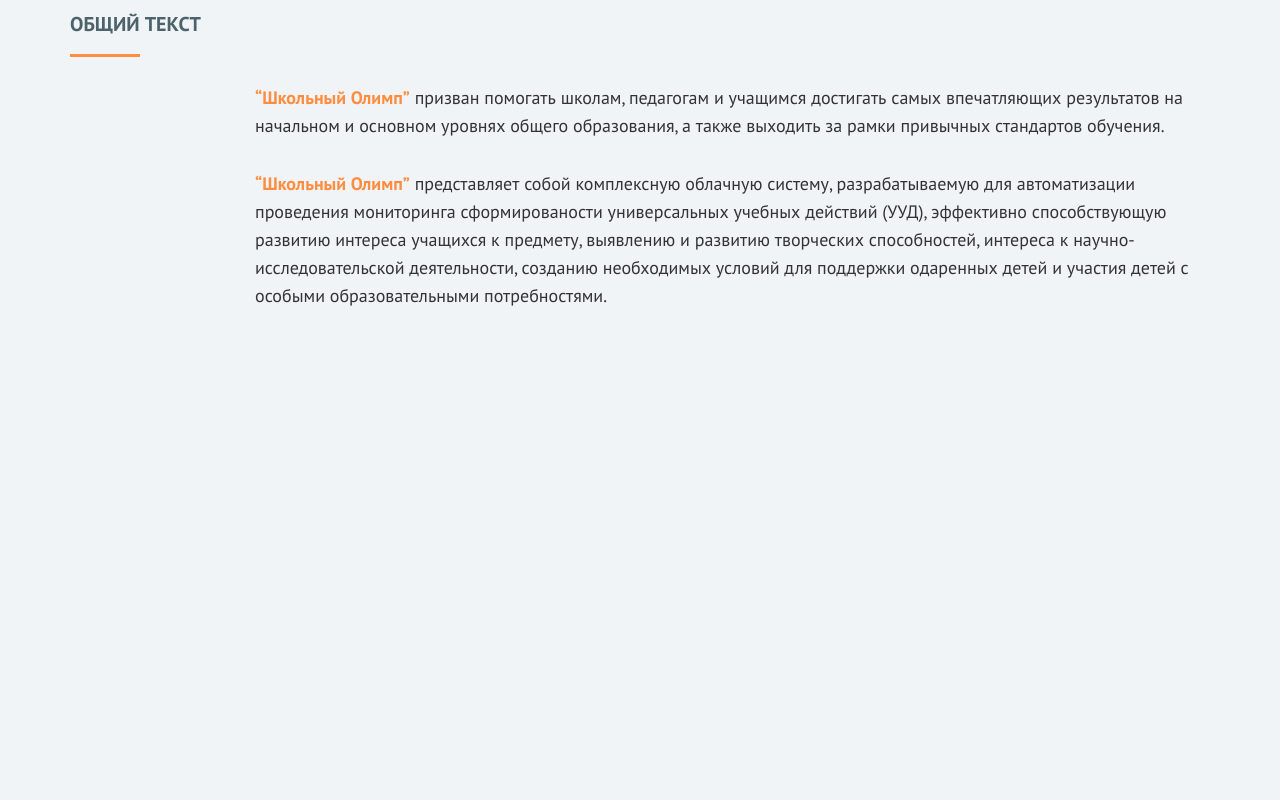
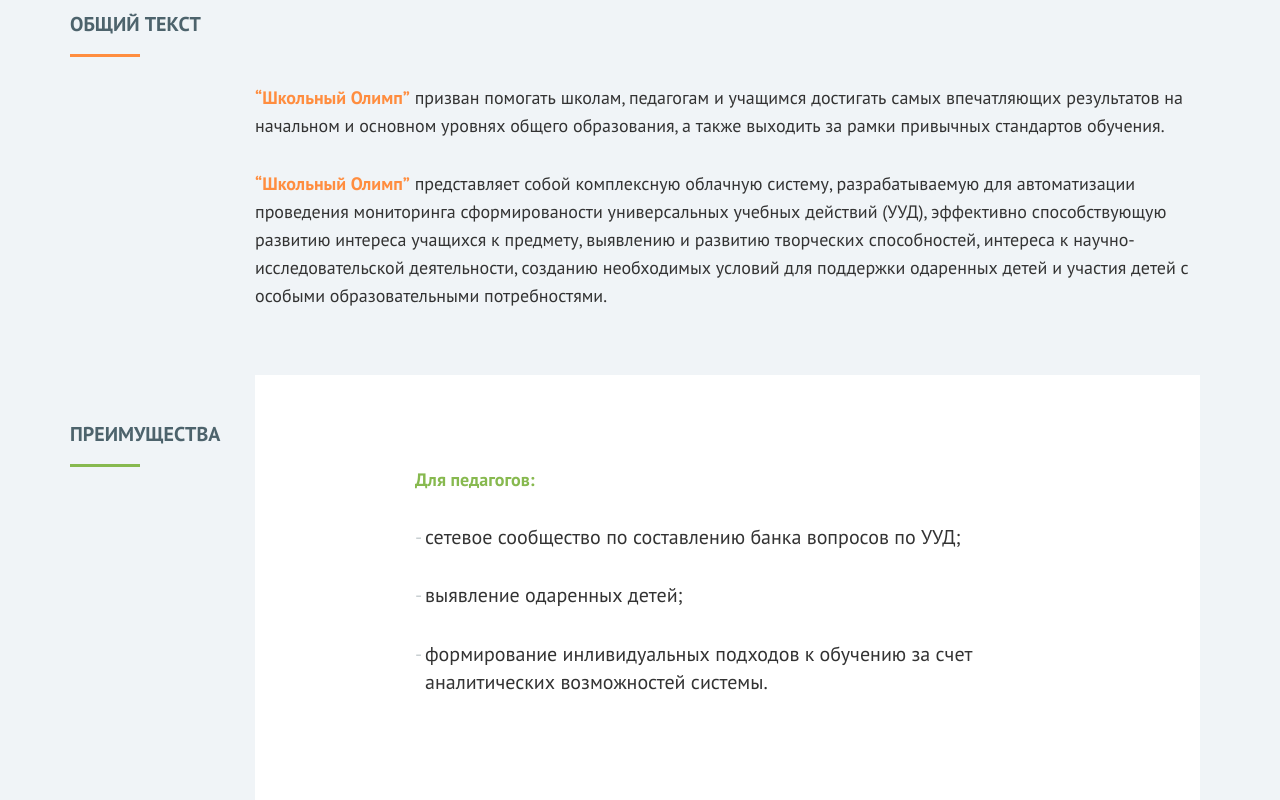
Before and after one commit to olroma/Layout6, a website: page index.html in a window 1280 px wide. Shown: the part 817-1617 px from the top of the page. Before the commit the page ends 1137 px from the top, so only its background shows below. Drawn offline with Linux system fonts and the light colour scheme.

Commit message:
Добавлены стили для блока "преимущества"

```diff
--- /dev/null
+++ b/PControl/block/advantage.css
@@ -0,0 +1,56 @@
+.advantage {
+  position: relative;
+  margin-top: 100px;
+
+  .container {
+    > .row {
+      &:nth-child(2) {
+        @apply --centerV;
+        size: 945px 425px;
+        position: absolute;
+        top: 0;
+        margin-left: 185px;
+        margin-top: -45px;
+        background: white;
+
+        > div {
+          @apply --centerH;
+        }
+      }
+    }
+  }
+
+  .container__title {
+    &::after {
+      background: var(--green);
+    }
+  }
+
+  &__description {
+    width: 625px;
+  }
+
+  &__list {
+    font-size: 20px;
+    margin-left: 10px;
+
+    &-header {
+      font-size: 18px;
+      color: var(--green);
+      font-weight: bold;
+    }
+
+    li {
+      position: relative;
+      margin-top: 30px;
+
+      &::before {
+        position: absolute;
+        left: -10px;
+        content: '- ';
+        color: var(--gray);
+        opacity: 0.3;
+      }
+    }
+  }
+}
--- a/PControl/common/reset.css
+++ b/PControl/common/reset.css
@@ -9,6 +9,7 @@
 
 ul {
   list-style: none;
+  padding-left: 0;
 }
 
 .container {
--- a/css/PControl.css
+++ b/css/PControl.css
@@ -7,6 +7,7 @@
 }
 ul {
   list-style: none;
+  padding-left: 0;
 }
 .container__title {
   cursor: pointer;
@@ -23,6 +24,59 @@
   height: 3px;
   bottom: -20px;
   left: 0;
+}
+.advantage {
+  position: relative;
+  margin-top: 100px;
+}
+.advantage .container > .row:nth-child(2) {
+  display: -webkit-box;
+  display: -ms-flexbox;
+  display: flex;
+      -webkit-box-align: center;
+          -ms-flex-align: center;
+              align-items: center;
+  width: 945px;
+  height: 425px;
+  position: absolute;
+  top: 0;
+  margin-left: 185px;
+  margin-top: -45px;
+  background: white;
+}
+.advantage .container > .row:nth-child(2) > div {
+  display: -webkit-box;
+  display: -ms-flexbox;
+  display: flex;
+  -webkit-box-pack: center;
+      -ms-flex-pack: center;
+          justify-content: center;
+}
+.advantage .container__title::after {
+  background: #87b94f;
+}
+.advantage__description {
+    width: 625px;
+  }
+.advantage__list {
+    font-size: 20px;
+    margin-left: 10px;
+  }
+.advantage__list-header {
+      font-size: 18px;
+      color: #87b94f;
+      font-weight: bold;
+    }
+.advantage__list li {
+      position: relative;
+      margin-top: 30px
+    }
+.advantage__list li::before {
+  position: absolute;
+  left: -10px;
+  content: '- ';
+  color: #4d636c;
+  opacity: 0.3;
 }
 .common {
   margin-top: 320px;
--- a/index.html
+++ b/index.html
@@ -97,7 +97,28 @@
   </div>
 
   <div class="container-fluid advantage">
+    <div class="row">
+      <div class="container">
+        <div class="row">
+          <div class="col-xs-12 advantage__row-title">
+            <span class="container__title">Преимущества</span>
+          </div>
+        </div>
 
+        <div class="row">
+          <div class="col-xs-12">
+            <div class="advantage__description">
+              <span class="advantage__list-header">Для педагогов:</span>
+              <ul class="advantage__list">
+                <li>сетевое сообщество по составлению банка вопросов по УУД;</li>
+                <li>выявление одаренных детей;</li>
+                <li>формирование инливидуальных подходов к обучению за счет аналитических возможностей системы.</li>
+              </ul>
+            </div>
+          </div>
+        </div>
+      </div>
+    </div>
   </div>
 
   <div class="container-fluid appeal">
```
